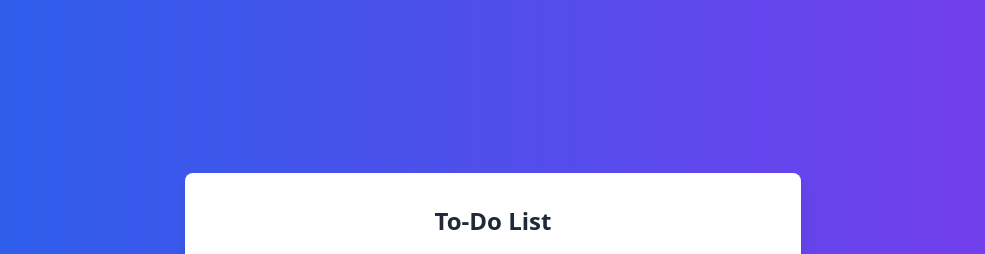
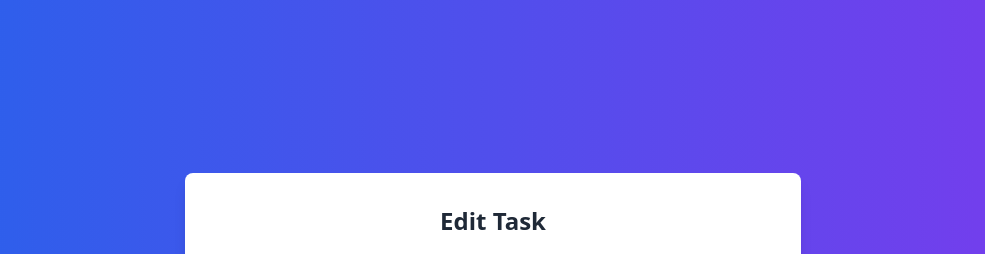
Before and after one commit to Kaizer228/Django, a Django app: template Django/app/templates/app/edit.html in a window 1280 px wide. Shown: the top 254 px of the page, without its empty margins (147-1132 px from the left). Run offline with Django 3.2, Linux system fonts and the light colour scheme; the template is opened without the code that fills it, so the values that code supplies are empty; some libraries are stand-ins or nearby versions.

Commit message:
last push

```diff
--- a/Django/app/templates/app/dashboard.html
+++ b/Django/app/templates/app/dashboard.html
@@ -31,7 +31,7 @@
 
                 <div>
                     <a href="{% url 'edit' %}?arrayLocation={{forloop.counter0}}"
-                       class="text-white rounded-full bg-green-600 px-2">Update</a>
+                       class="text-white rounded-full bg-green-600 px-2">Edit</a>
                     <a href="?DELETE={{ forloop.counter0 }}" class="text-white
                      rounded-full bg-red-600 px-2">Delete</a>
                 </div>
--- a/Django/app/templates/app/edit.html
+++ b/Django/app/templates/app/edit.html
@@ -8,7 +8,7 @@
 </head>
 <body class="bg-gradient-to-r from-blue-600 to-violet-600 h-screen flex items-center justify-center p-6 max-lg:p-2">
     <div class="bg-white shadow-lg rounded-lg p-8 w-1/2 max-lg:w-full ">
-        <h1 class="text-2xl font-bold mb-4 text-center text-gray-800">To-Do List</h1>
+        <h1 class="text-2xl font-bold mb-4 text-center text-gray-800">Edit Task</h1>
 
         <form method="POST" action="{% url 'edit' %}">
             {% csrf_token %}
```
